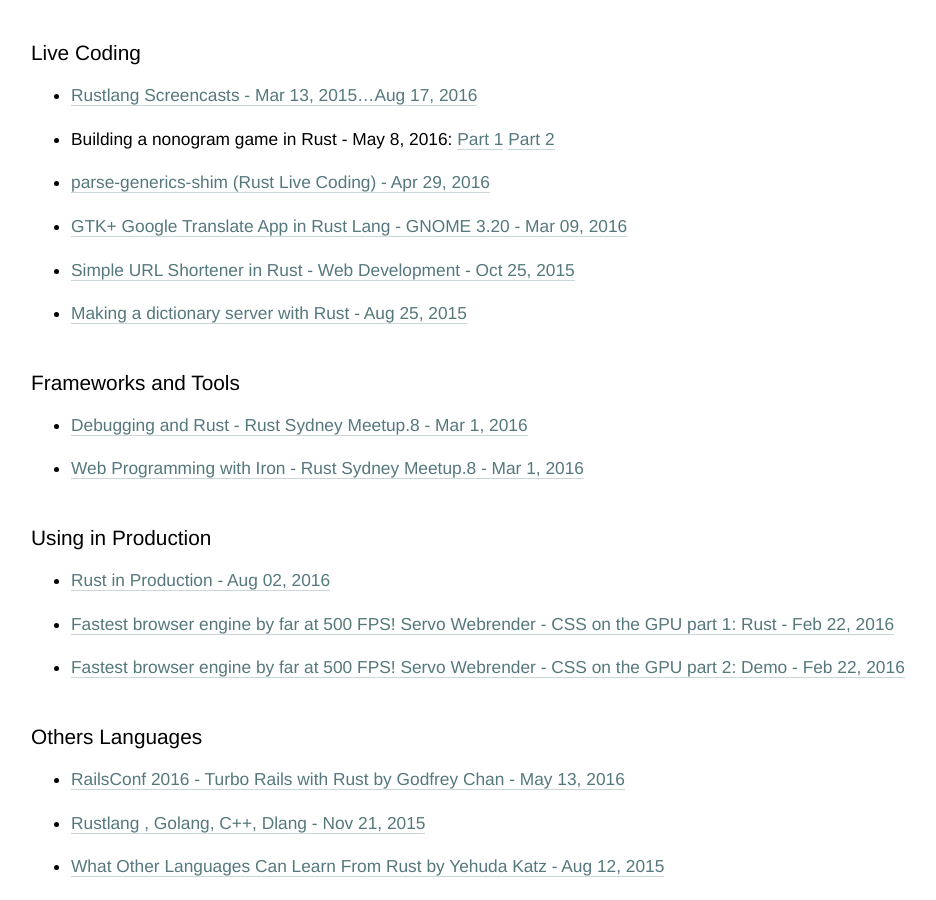
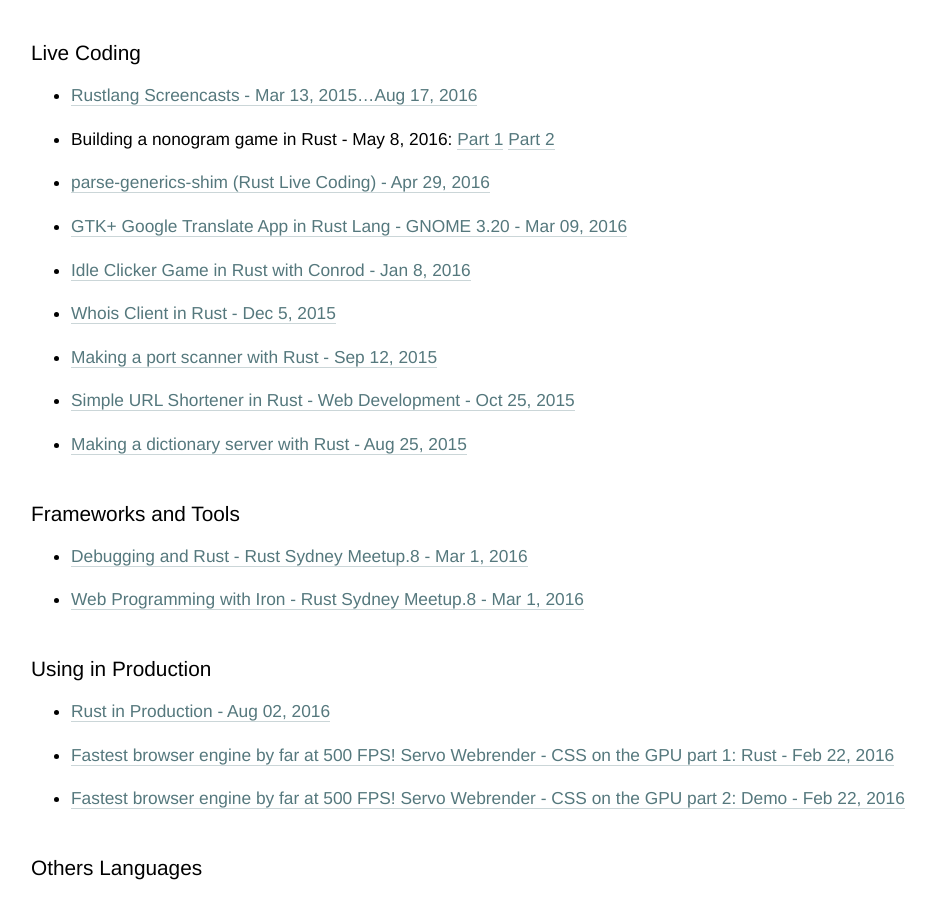
Before and after one commit to adelarsq/daily-rust.github.io, a Jekyll site: the page built from _posts/2016-06-22-videos.md, in a window 1280 px wide and 900 px high, scrolled down 811 px. Shown: the whole window, without its empty margins (159-1095 px from the left). Built offline with Jekyll 4.4.1, drawn with Linux system fonts in a browser that asks for light colours.

Commit message:
Update 2016-06-22-videos.md

```diff
--- a/_posts/2016-06-22-videos.md
+++ b/_posts/2016-06-22-videos.md
@@ -30,6 +30,9 @@ Older videos (more thant 1 year ago) have code that don't work anymore in the cu
 - Building a nonogram game in Rust - May 8, 2016: [Part 1](https://www.youtube.com/watch?v=m3N7cI4cOy4&ab_channel=panicbit) [Part 2](https://www.youtube.com/watch?v=WhA6vjLPsKA&ab_channel=panicbit)
 - [parse-generics-shim (Rust Live Coding) - Apr 29, 2016](https://www.youtube.com/watch?v=4StWqCVgYdg&ab_channel=Quxxy)
 - [GTK+ Google Translate App in Rust Lang - GNOME 3.20 - Mar 09, 2016](https://www.youtube.com/watch?v=Yu2p9-n4aaA&ab_channel=WOGUE)
+- [Idle Clicker Game in Rust with Conrod - Jan 8, 2016](https://www.youtube.com/watch?v=2LZovaiW4Zw&ab_channel=G%C3%B6kberkYalt%C4%B1rakl%C4%B1)
+- [Whois Client in Rust - Dec 5, 2015](https://www.youtube.com/watch?v=PATgoESCiI8&ab_channel=G%C3%B6kberkYalt%C4%B1rakl%C4%B1)
+- [Making a port scanner with Rust - Sep 12, 2015](https://www.youtube.com/watch?v=AMyiLHRWPG0&ab_channel=G%C3%B6kberkYalt%C4%B1rakl%C4%B1)
 - [Simple URL Shortener in Rust - Web Development - Oct 25, 2015](https://www.youtube.com/watch?v=Ae44aZAac3w&ab_channel=G%C3%B6kberkYalt%C4%B1rakl%C4%B1)
 - [Making a dictionary server with Rust - Aug 25, 2015](https://www.youtube.com/watch?v=DeSfIj5TTPI&ab_channel=G%C3%B6kberkYalt%C4%B1rakl%C4%B1)
 
```
